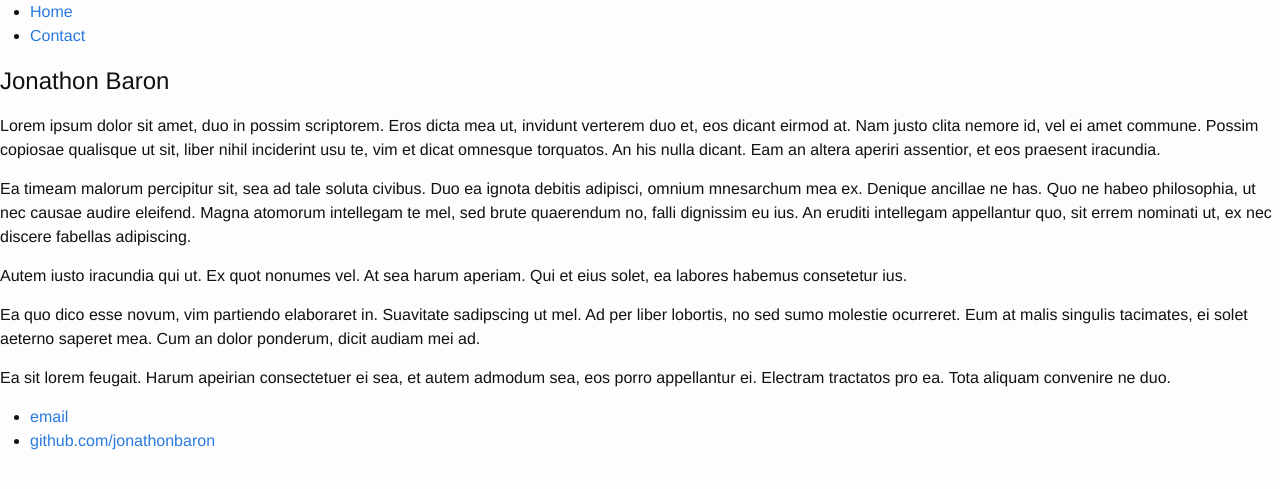
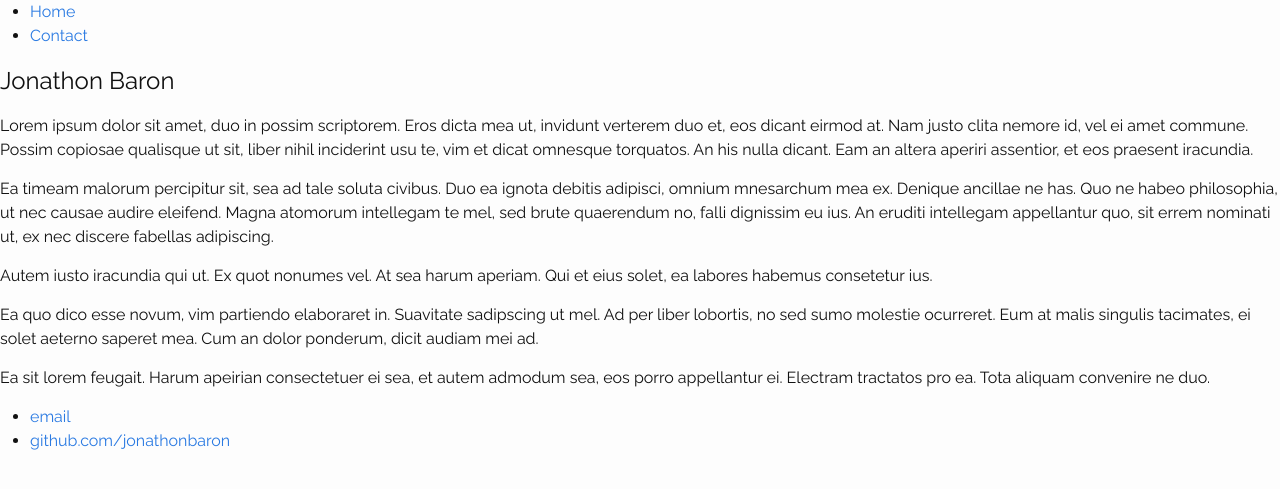
Before and after one commit to jonathonbaron/jonathonbaron.github.io, a Jekyll site: the page built from index.md, in a window 1280 px wide. Shown: the top 489 px of the page. Built offline with Jekyll 4.4.1, drawn with Linux system fonts in a browser that asks for light colours.

Commit message:
Update main.scss

```diff
--- a/css/main.scss
+++ b/css/main.scss
@@ -6,7 +6,7 @@
 
 
 // Our variables
-$base-font-family: "Helvetica Neue", Helvetica, Arial, sans-serif;
+$base-font-family: "Raleway", sans-serif;
 $base-font-size:   16px;
 $base-font-weight: 400;
 $small-font-size:  $base-font-size * 0.875;
```
